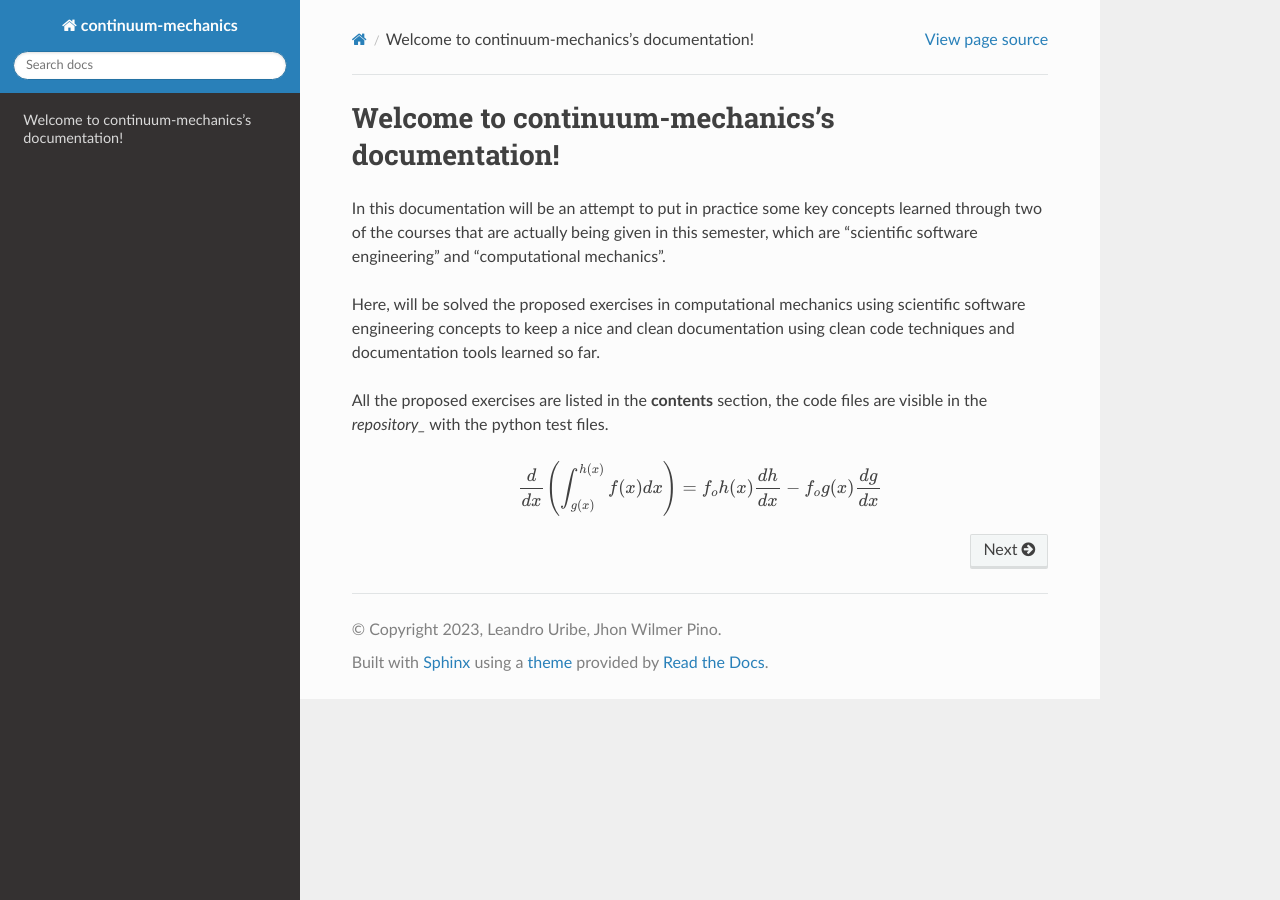
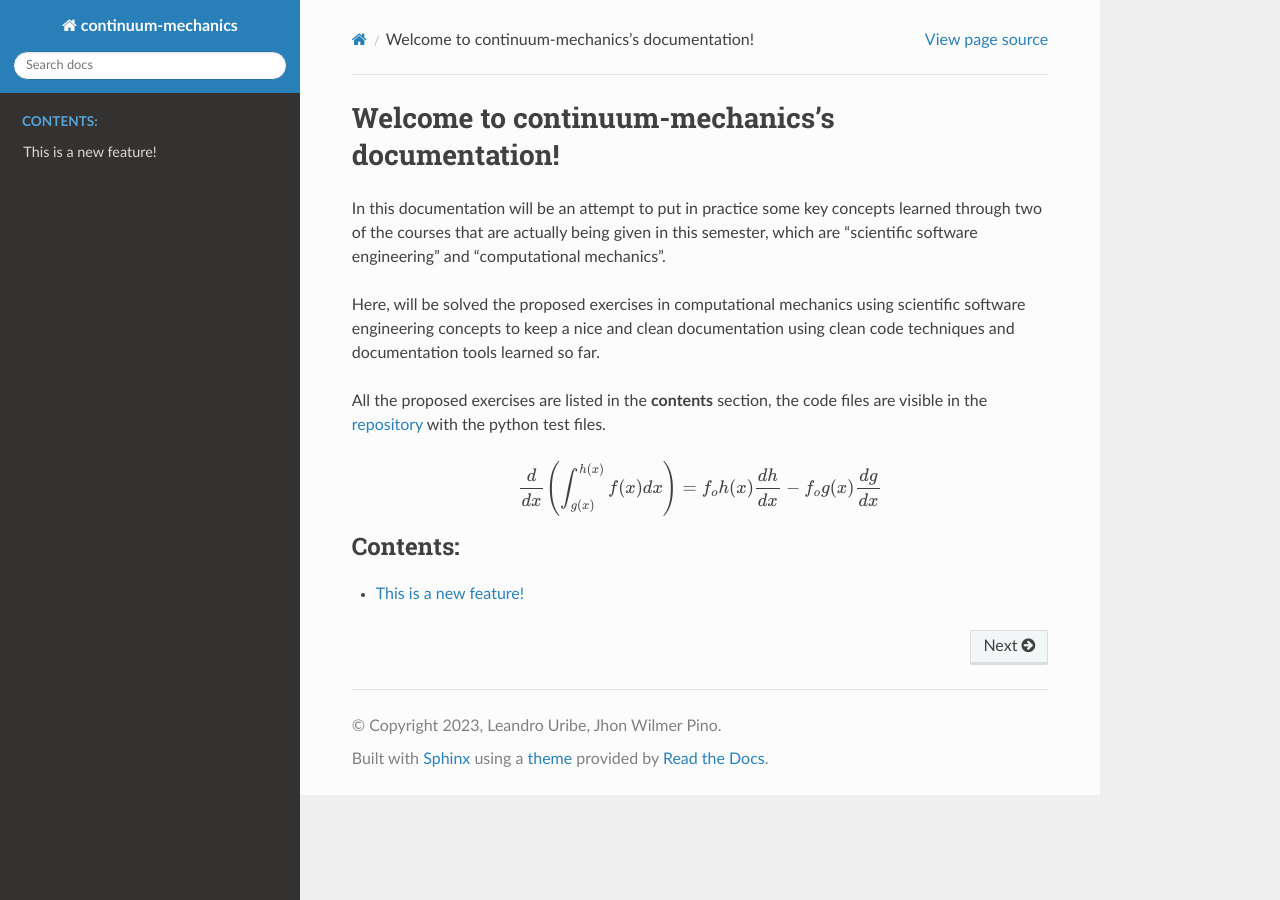
Before and after one commit to LeoUribC/Continuum-Mechanics, a Sphinx documentation site: the page built from doc/index.rst, in a window 1280 px wide. Built offline with Sphinx 7.4.7 and the Read the Docs theme 2.0.0, drawn with Linux system fonts in a browser that asks for light colours.

Commit message:
test.rst updated

```diff
--- a/doc/index.rst
+++ b/doc/index.rst
@@ -5,6 +5,7 @@
 
 Welcome to continuum-mechanics's documentation!
 ===============================================
+
 .. _repository: https://github.com/LeoUribC/Continuum-Mechanics.git
 
 In this documentation will be an attempt to put in practice some key concepts
@@ -17,7 +18,7 @@ scientific software engineering concepts to keep a nice and clean documentation
 using clean code techniques and documentation tools learned so far.
 
 All the proposed exercises are listed in the **contents** section, the code
-files are visible in the `repository_` with the python test files.
+files are visible in the `repository`_ with the python test files.
 
 .. math::
    \frac{d}{dx} \left( \int_{g(x)}^{h(x)} f(x) dx \right) =
--- a/doc/test.rst
+++ b/doc/test.rst
@@ -1,9 +1,12 @@
 .. _test:
+
+This is a new feature!
+======================
 
 in this file we will be testing if it's possible to render some markdown files and python commands such as the following:
 
 .. code-block:: python
-    print("hello world")
+   print("hello world")
 
 we will also test LaTEX, in a single line such as $\text{A} = \pir^2h$ and full line:
 
```
